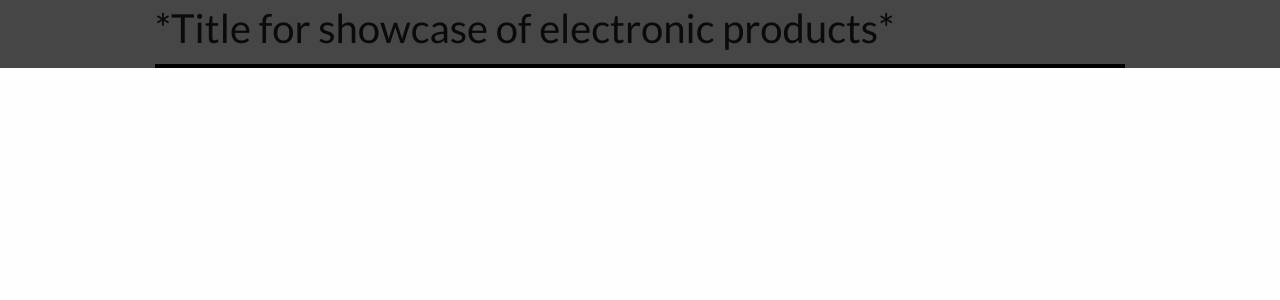
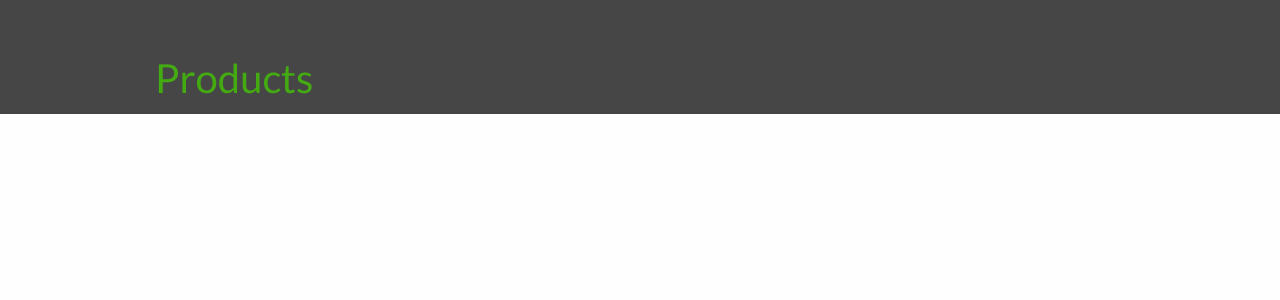
Before and after one commit to omarashraf/Electronics-Showcase, a PHP site: page /products.php in a window 1280 px wide. Shown: the part 92-392 px from the top of the page. Run offline with PHP 8.4, Linux system fonts and the light colour scheme; data that the repository does not hold is empty.

Commit message:
basic layout for products page

```diff
--- a/css/app.css
+++ b/css/app.css
@@ -110,15 +110,36 @@
 }
 
 /* products styles */
+.products-container-title {
+	margin-top: 50px;
+}
+
 .products-container-items {
-	border: 2px solid black;
-	/*background-color: rgba(50, 50, 50, 0.9);*/
+	/*border: 2px solid black;*/
 }
 
 .products-container {
 	background-color: rgba(50, 50, 50, 0.9);
 }
 
+.product-title {
+	font-size: 30px;
+	font-weight: bold;
+	color: #CCCCCC;
+	/*text-align: center;*/
+}
+
+.product-description {
+	font-size: 20px;
+	color: #44AA11;
+	/*text-align: center;*/
+}
+
 .product-price {
 	text-align: right;
+	color: #CCCCCC;
 }
+
+h2 {
+	color: #44AA11;
+}
--- a/products.php
+++ b/products.php
@@ -33,7 +33,7 @@
 		<div class="row">
 			<div class="small-10 small-centered columns">
 				<div class="products-container-title">
-					<h2>*Title for showcase of electronic products*</h2>
+					<h2>Products</h2>
 				</div>
 				<div class="products-container-items">
 					<div class="row">
@@ -55,9 +55,7 @@
 												  <div class="product-title">'
 												  . $products_arr[$i]['product_name']
 												  . '</div>
-												  <div class="product-description">'
-												  . $products_arr[$i]['product_description']
-												  .'</div>
+
 												  <div class="product-price"> $'
 												  . $products_arr[$i]['product_price']
 												  .'</div>
```
